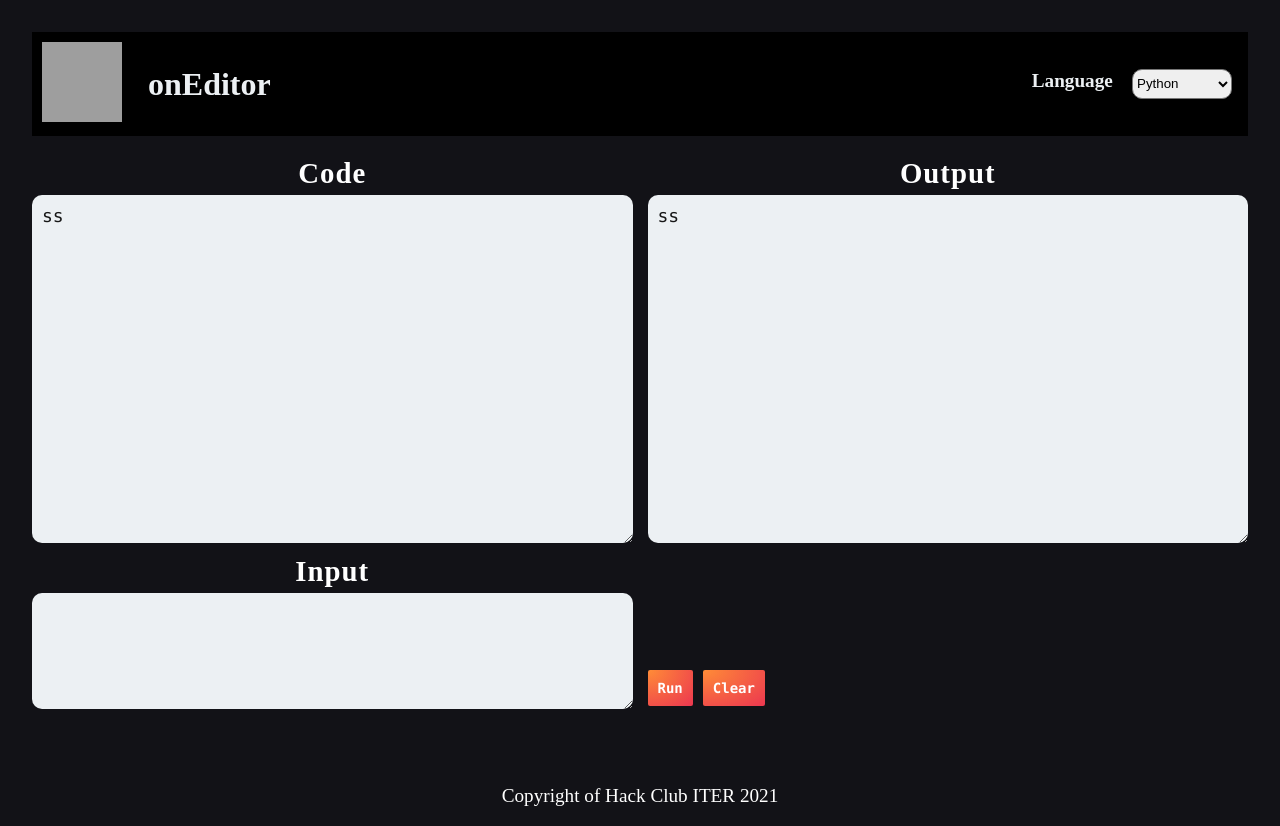
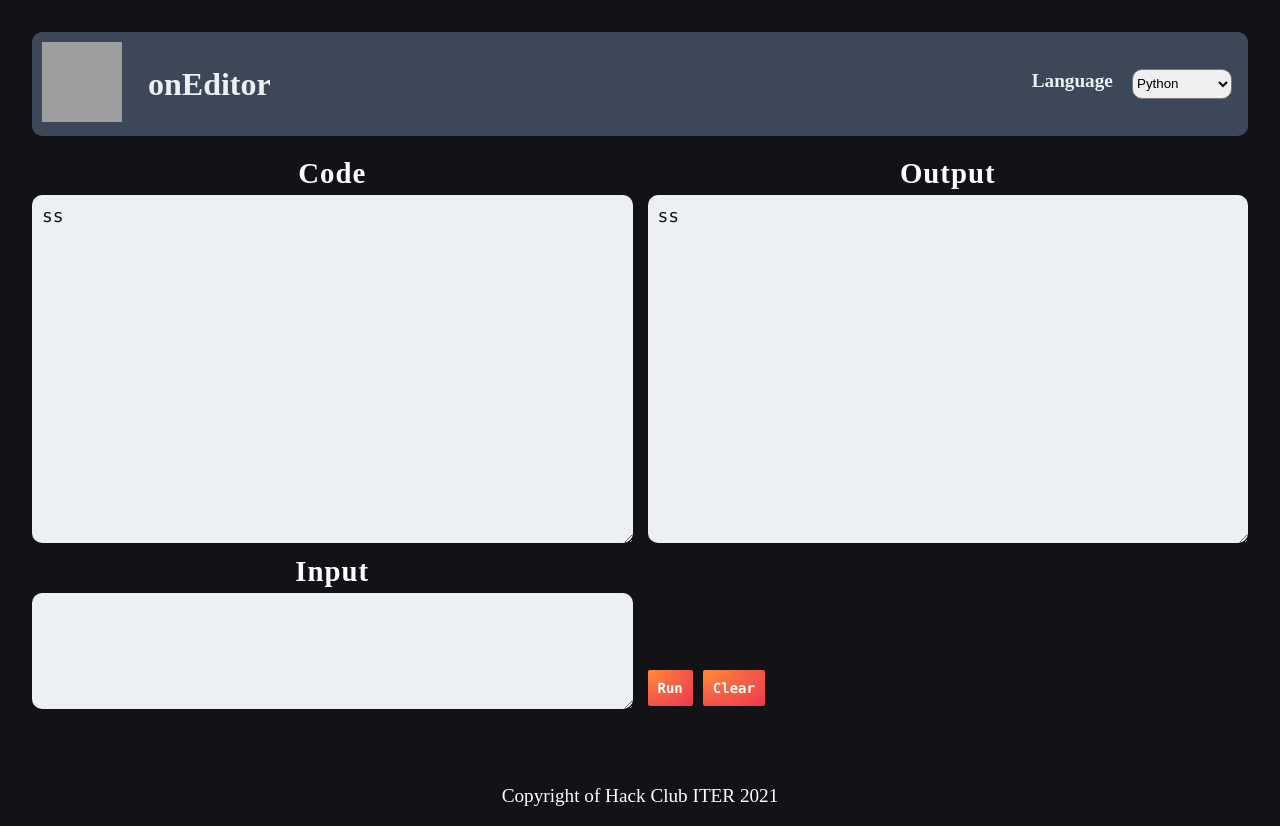
Before and after one commit to hackclubiter/onEditor, a plain HTML site: page index.html in a window 1280 px wide. Drawn offline with nearby package versions, Linux system fonts and the light colour scheme; grey boxes are pictures that could not be loaded; a web font is replaced by a local one.

Commit message:
Color & Border Radius Added to Header

```diff
--- a/CSS/desktop.css
+++ b/CSS/desktop.css
@@ -29,7 +29,8 @@ main{
     justify-content: space-between;
     align-items: center;
     margin-bottom: 1em;
-    background-color: #000000;
+    background-color: #3c4858;
+    border-radius: 10px;
 }
 .header-left{
     display: flex;
```
